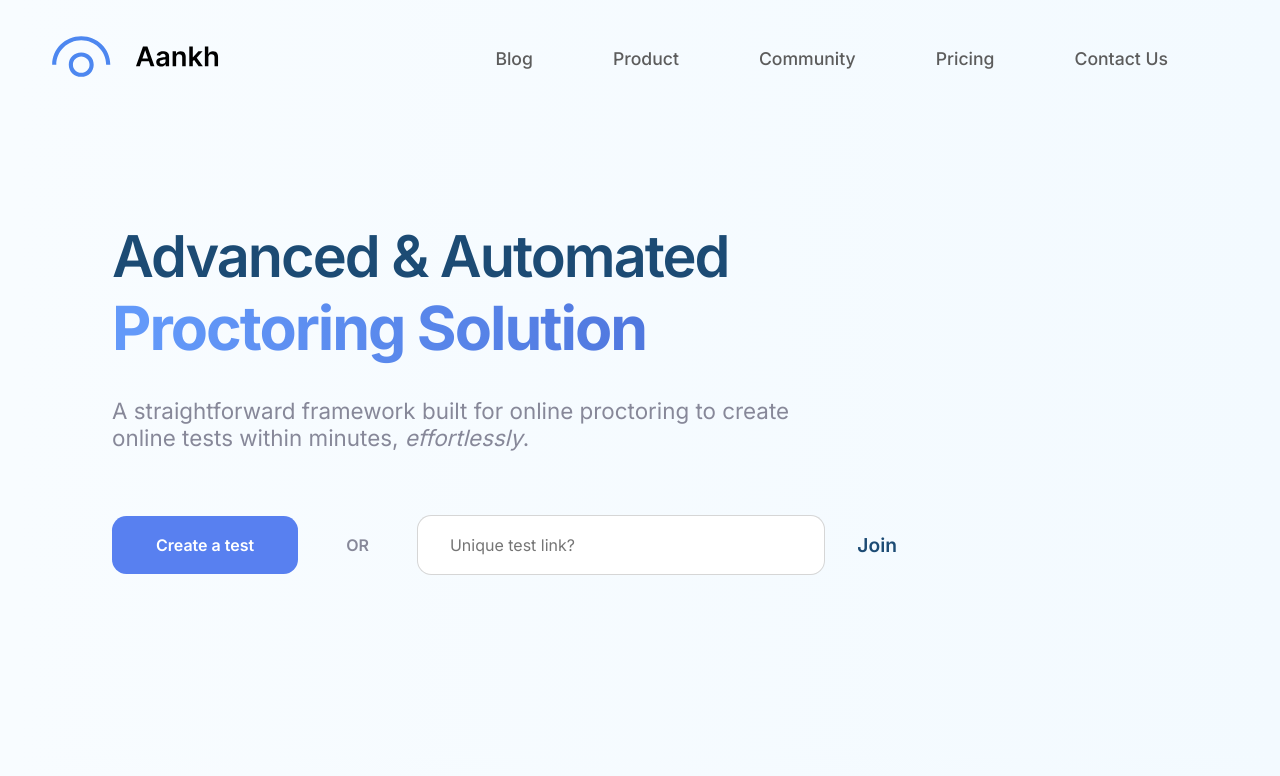
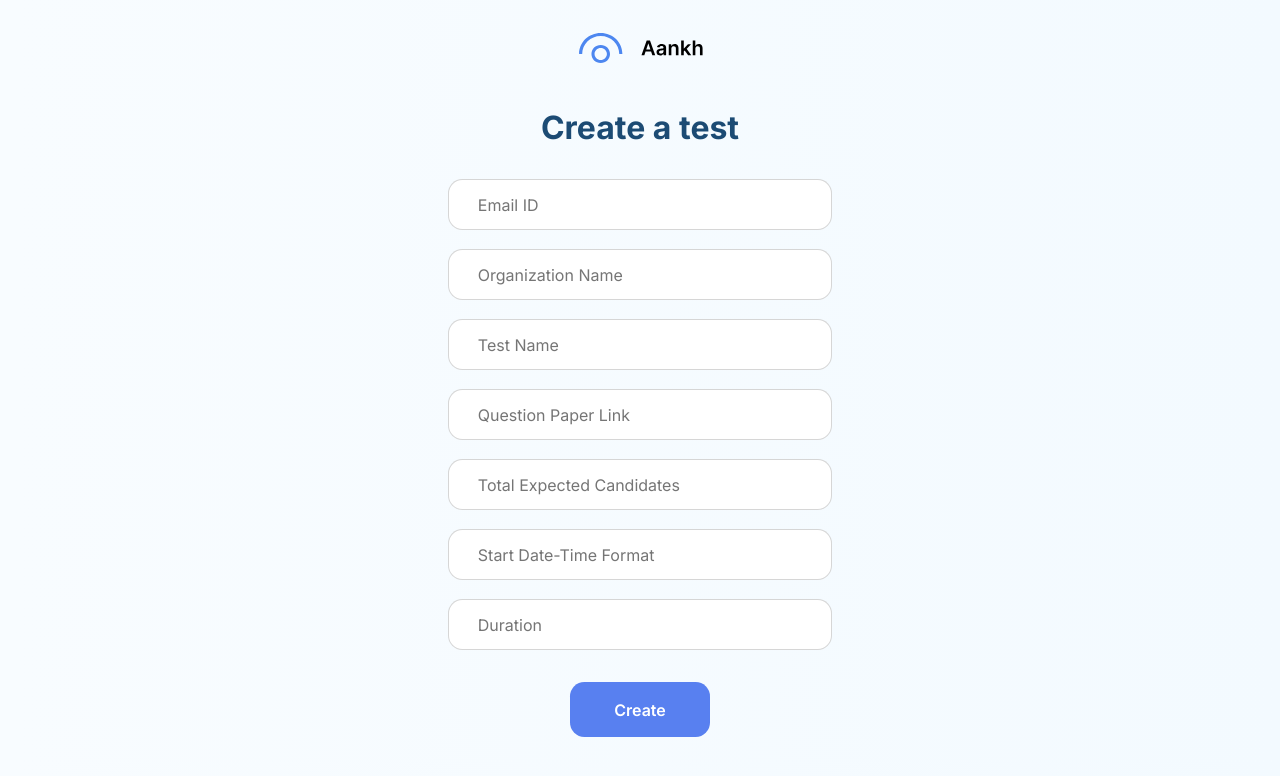
Before and after one commit to tusharnankani/Aankh, a React (Create React App) app in the folder client/: page /register in a window 1280 px wide. Shown: the top 776 px of the page. Built offline with nearby package versions, Linux system fonts and the light colour scheme.

Commit message:
:hammer: refactor: styles

```diff
--- a/client/package.json
+++ b/client/package.json
@@ -5,6 +5,8 @@
   "dependencies": {
     "react": "^17.0.2",
     "react-dom": "^17.0.2",
+    "react-router": "^6.2.1",
+    "react-router-dom": "^6.2.1",
     "react-scripts": "5.0.0"
   },
   "scripts": {
--- a/client/src/App.css
+++ b/client/src/App.css
@@ -15,9 +15,17 @@ a {
 	text-decoration: none;
 }
 
+a:hover {
+	cursor: pointer;
+}
+
 .section-type {
 	margin: 2rem 6rem;
 	height: 75vh;
+}
+
+.title-heading {
+	color: var(--color-heading);
 }
 
 .gradient-bg {
--- a/client/src/App.js
+++ b/client/src/App.js
@@ -1,11 +1,17 @@
 import React from 'react';
 import { Create, Dashboard, Landing, Register, Status } from './containers';
+import { BrowserRouter, Routes, Route } from 'react-router-dom';
 import './App.css';
 
 const App = () => {
 	return (
 		<div className="App">
-			<Landing />
+			<BrowserRouter>
+				<Routes>
+					<Route exact path="/" element={<Landing />} />
+					<Route path="/register" element={<Register />} />
+				</Routes>
+			</BrowserRouter>
 		</div>
 	);
 };
--- a/client/src/components/commoninput/CommonInput.jsx
+++ b/client/src/components/commoninput/CommonInput.jsx
@@ -1,16 +1,13 @@
 import React from 'react';
 import './commoninput.css';
-import { useState } from 'react';
 
-const CommonInput = ({ placeholderText = 'Input' }) => {
-	// const [ text, setText ] = useState('');
-
+const CommonInput = ({ placeholderText = 'Input', value, onChange }) => {
 	return (
 		<input
 			type="text"
 			placeholder={placeholderText}
-			// value={text}
-			// onChange={(e) => setText(e.target.value)}
+			value={value}
+			onChange={onChange}
 		/>
 	);
 };
--- a/client/src/components/commoninput/commoninput.css
+++ b/client/src/components/commoninput/commoninput.css
@@ -1,7 +1,7 @@
 input {
 	width: 100%;
 	border: 1px solid var(--color-input-border);
-	padding: 1.2rem 2rem;
+	padding: 1rem 2rem;
 	border-radius: 0.9rem;
 	font-family: Inter;
 	font-size: 1rem;
--- a/client/src/components/ctabutton/ctabutton.css
+++ b/client/src/components/ctabutton/ctabutton.css
@@ -5,6 +5,6 @@
 	font-size: 1rem;
 	font-weight: 600;
 	border: none;
-	padding: 1.2rem 2.75rem;
+	padding: 1.1rem 2.75rem;
 	border-radius: 0.9rem;
 }
```
Also changed, not shown: 1 other file (tests, documents, lock files or other folders).
